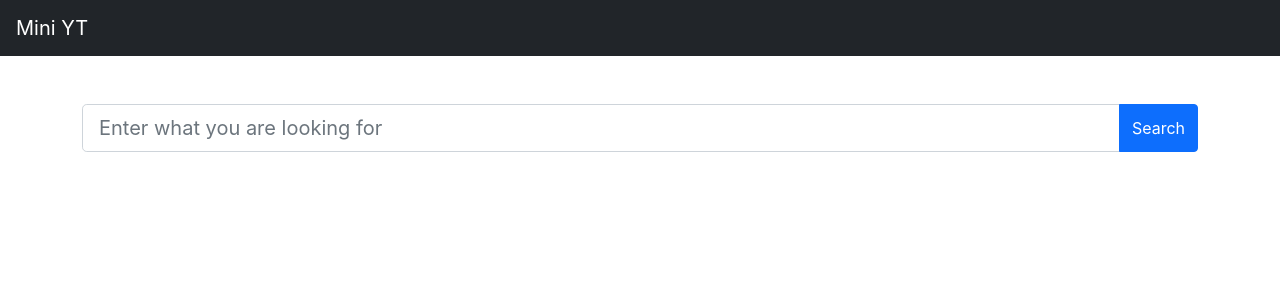
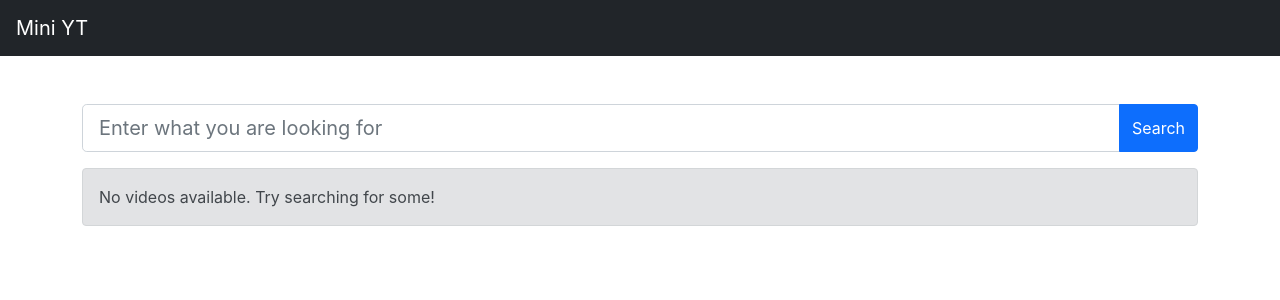
Before and after one commit to giltroymeren/mini-yt, a React (Create React App) app: page / in a window 1280 px wide. Shown: the top 300 px of the page. Built offline with nearby package versions, Linux system fonts and the light colour scheme.

Commit message:
Added no videos message

```diff
--- a/src/components/VideoList.tsx
+++ b/src/components/VideoList.tsx
@@ -14,6 +14,12 @@ const VideoList: React.FC<IVideoList> = ({
 }) => {
   return (
     <div className='mt-3'>
+      {!videos.length && (
+        <div className="alert alert-secondary" role="alert">
+          No videos available. Try searching for some!
+        </div>
+      )}
+
       {videos.length && videos.map((item: IVideo) => (
         <VideoItem key={item.etag}
           video={item} />)
```
